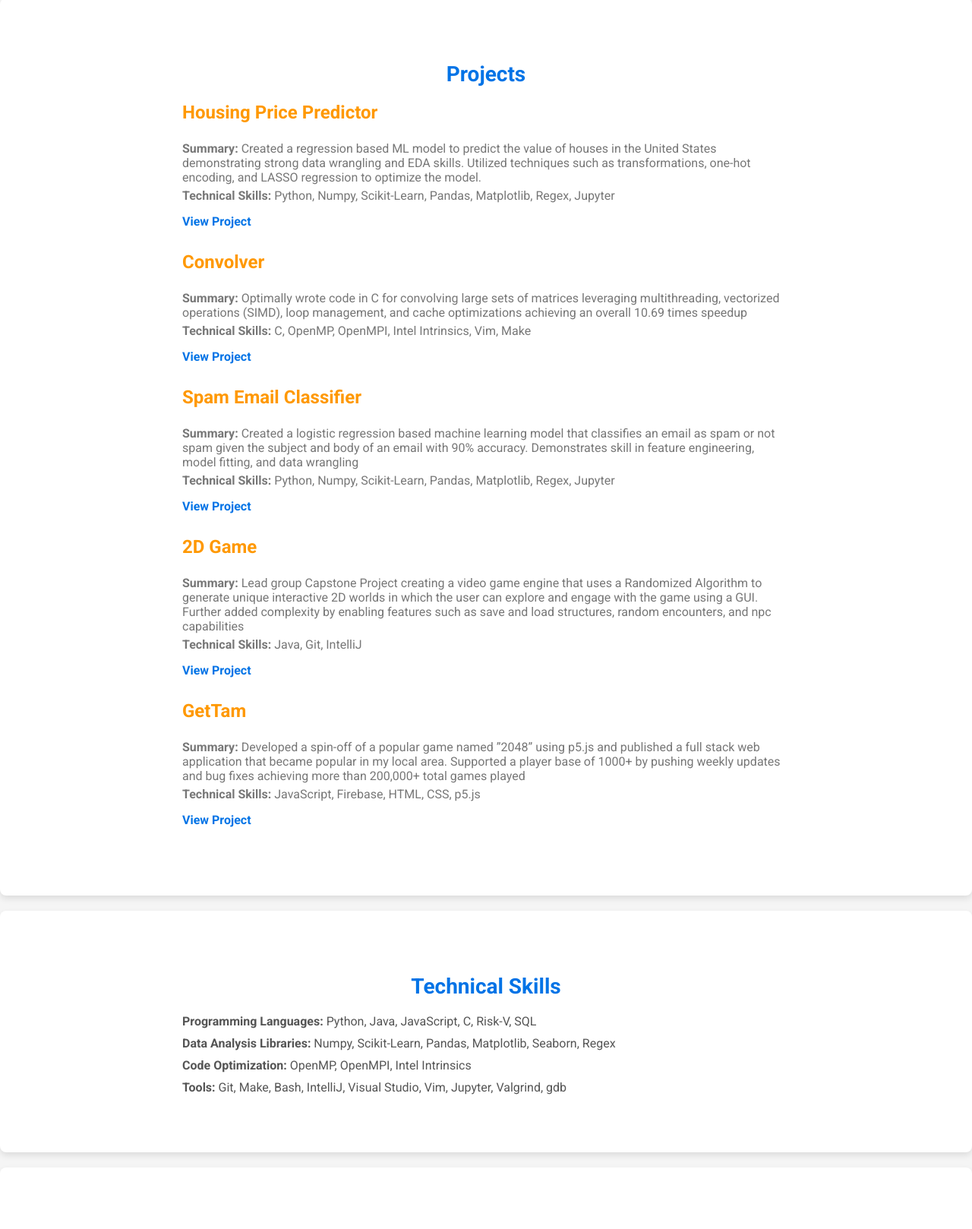
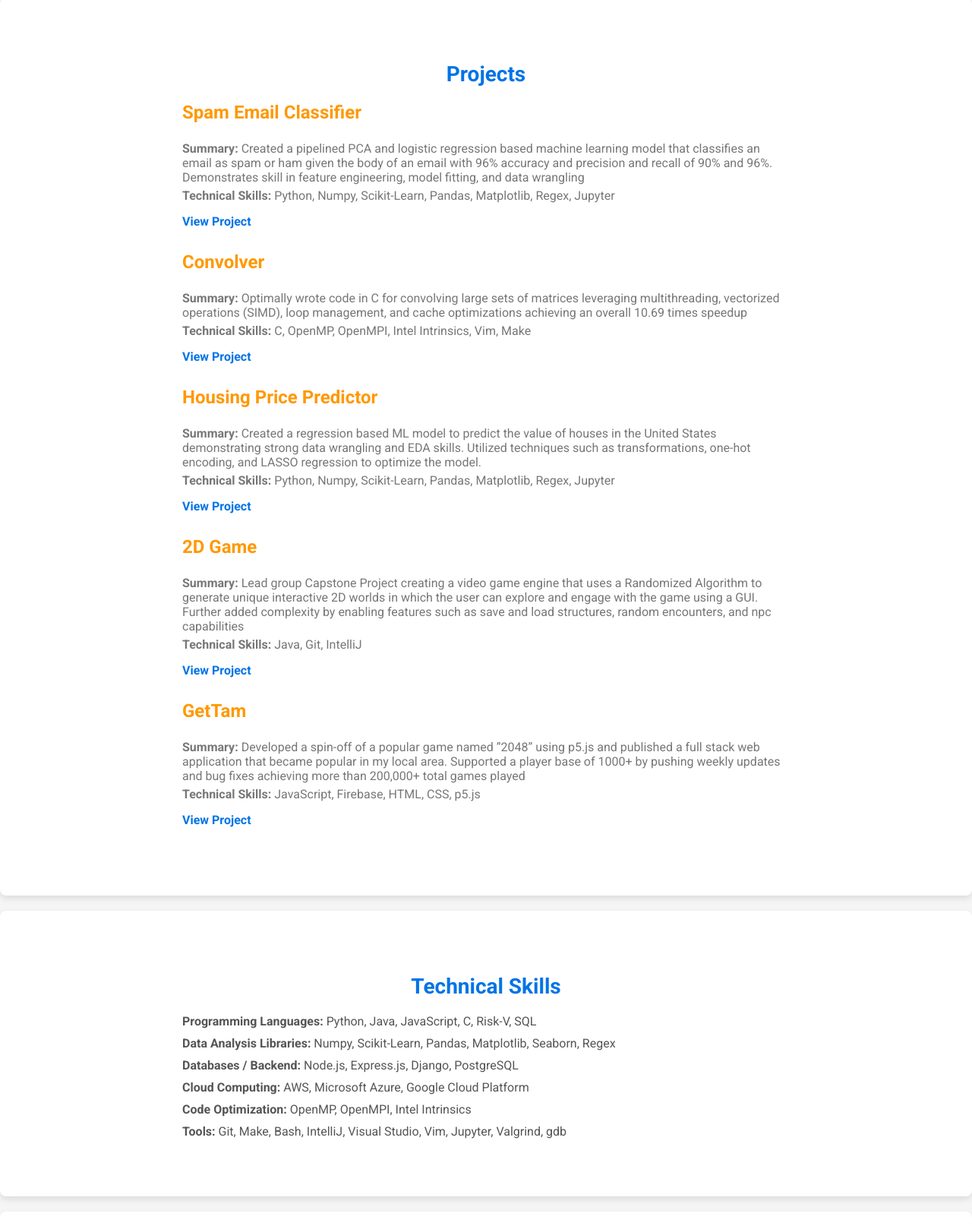
Before and after one commit to adnan10ashraf/dev_portfolio, a plain HTML site: page index.html in a window 1280 px wide. Shown: the part 1700-3318 px from the top of the page at 76% size. Drawn offline with Linux system fonts and the light colour scheme.

Commit message:
update technical skills section

```diff
--- a/index.html
+++ b/index.html
@@ -115,12 +115,14 @@
     <section id="projects">
         <div class="container">
             <h2>Projects</h2>
+
             <div class="project">
-                <h3>Housing Price Predictor</h3>
-                <p> <b>Summary:</b> Created a regression based ML model to predict the value of houses in the United States demonstrating strong data wrangling and EDA skills. Utilized techniques such as transformations, one-hot encoding, and LASSO regression to optimize the model. </p>
+                <h3>Spam Email Classifier</h3>
+                <p> <b>Summary:</b> Created a pipelined PCA and logistic regression based machine learning model that classifies an email as spam or ham given the body of an email with 96% accuracy and precision and recall of 90% and 96%. Demonstrates skill in feature engineering, model fitting, and data wrangling</p>
                 <p><b>Technical Skills:</b> Python, Numpy, Scikit-Learn, Pandas, Matplotlib, Regex, Jupyter</p>
-                <a href="#" target="_blank">View Project</a>
+                <a href="https://github.com/adnan10ashraf/spam_classifier" target="_blank">View Project</a>
             </div>
+
             <div class="project">
                 <h3>Convolver</h3>
                 <p><b>Summary:</b> Optimally wrote code in C for convolving large sets of matrices leveraging multithreading, vectorized operations (SIMD), loop management, and cache optimizations achieving an overall 10.69 times speedup</p>
@@ -129,8 +131,8 @@
             </div>
 
             <div class="project">
-                <h3>Spam Email Classifier</h3>
-                <p> <b>Summary:</b> Created a logistic regression based machine learning model that classifies an email as spam or not spam given the subject and body of an email with 90% accuracy. Demonstrates skill in feature engineering, model fitting, and data wrangling</p>
+                <h3>Housing Price Predictor</h3>
+                <p> <b>Summary:</b> Created a regression based ML model to predict the value of houses in the United States demonstrating strong data wrangling and EDA skills. Utilized techniques such as transformations, one-hot encoding, and LASSO regression to optimize the model. </p>
                 <p><b>Technical Skills:</b> Python, Numpy, Scikit-Learn, Pandas, Matplotlib, Regex, Jupyter</p>
                 <a href="#" target="_blank">View Project</a>
             </div>
@@ -158,7 +160,8 @@
             <ul class="skills-list">
                 <li><b>Programming Languages:</b> Python, Java, JavaScript, C, Risk-V, SQL</li>
                 <li><b>Data Analysis Libraries:</b> Numpy, Scikit-Learn, Pandas, Matplotlib, Seaborn, Regex</li>
-               <!-- <li>Databases: MySQL, MongoDB</li> -->
+                <li><b>Databases / Backend:</b> Node.js, Express.js, Django, PostgreSQL</li>
+                <li><b>Cloud Computing:</b> AWS, Microsoft Azure, Google Cloud Platform</li>
                 <li><b>Code Optimization:</b> OpenMP, OpenMPI, Intel Intrinsics</li>
                 <li><b>Tools:</b> Git, Make, Bash, IntelliJ, Visual Studio, Vim, Jupyter, Valgrind, gdb</li>
             </ul>
```
